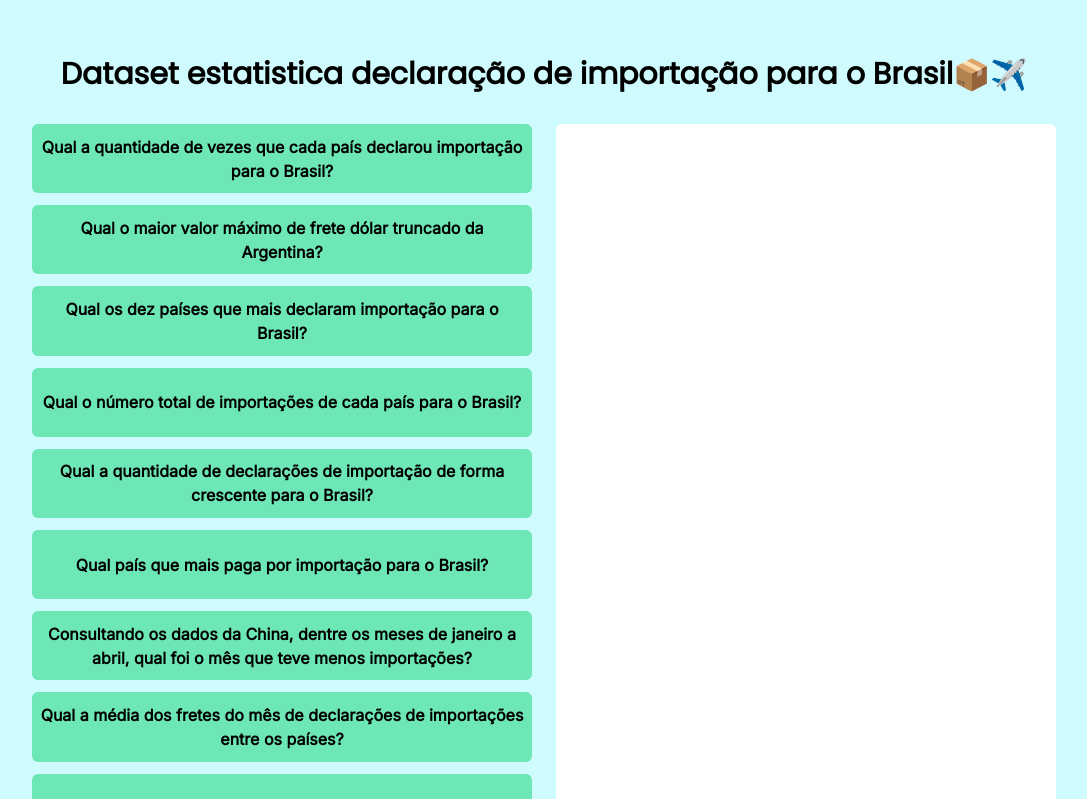
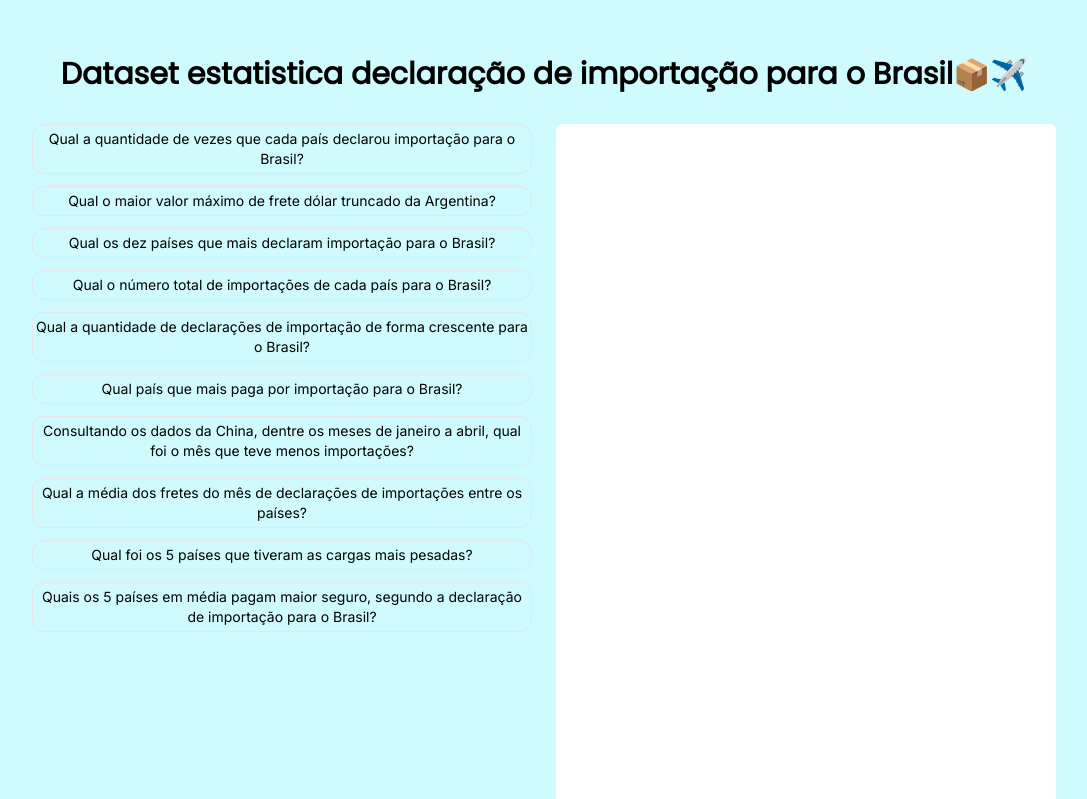
Before and after one commit to fre200tey623/Programacao-Web, a React (Vite) app in the folder Front-end/: page / in a window 1280 px wide. Shown: the top 799 px of the page, without its empty margins (96-1183 px from the left). Built offline with nearby package versions, Linux system fonts and the light colour scheme.

Commit message:
Componente Button alterado

```diff
--- a/Front-end/src/components/Button.jsx
+++ b/Front-end/src/components/Button.jsx
@@ -1,9 +1,11 @@
 import React from "react";
 
-export default function Button({ onClick, name }) {
+export default function Button({ onClick, name, selecionado }) {
   return (
     <button
-      className='bg-emerald-300 hover:bg-emerald-400 rounded-md md:max-w-lg px-2 py-2 font-semibold h-full min-h-[48px]'
+      className={`hover:bg-emerald-300 rounded-xl w-full py-1 border text-sm ${
+        selecionado ? "bg-emerald-300" : ""
+      } outline-none`}
       onClick={onClick}
     >
       {name}
```
